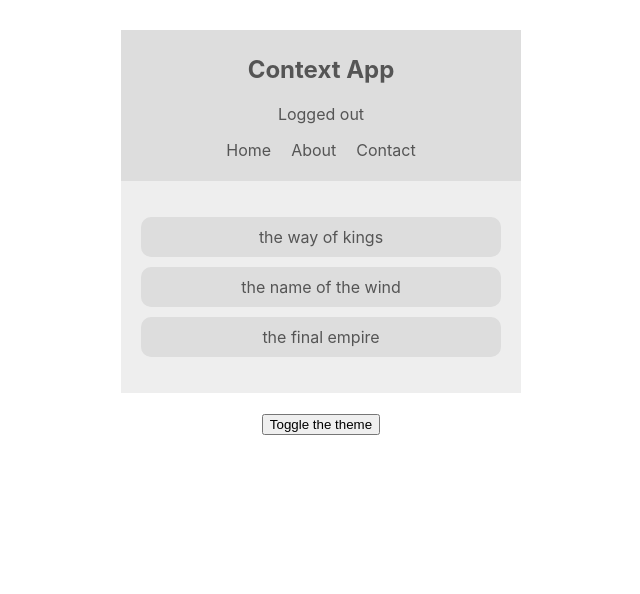
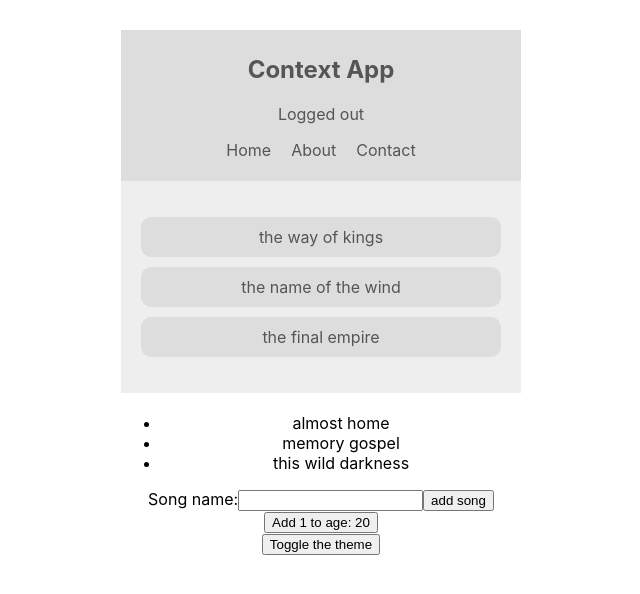
Before and after one commit to iamgeorgi/context-app, a React (Create React App) app: page / in a window 1280 px wide. Shown: the top 594 px of the page, without its empty margins (319-959 px from the left). Built offline with nearby package versions, Linux system fonts and the light colour scheme.

Commit message:
adding useState and useEffect inside components

```diff
--- a/src/App.js
+++ b/src/App.js
@@ -3,6 +3,7 @@ import Navbar from "./components/Navbar";
 import ThemeToggle from "./components/ThemeToggle";
 import AuthContextProvider from "./contexts/AuthContext";
 import ThemeContextProvider from "./contexts/ThemeContext";
+import SongList from "./components/SongList";
 
 function App() {
   return (
@@ -11,6 +12,7 @@ function App() {
         <ThemeContextProvider>
           <Navbar />
           <BookList />
+          <SongList />
           <ThemeToggle />
         </ThemeContextProvider>
       </AuthContextProvider>
--- /dev/null
+++ b/src/components/NewSongForm.js
@@ -0,0 +1,19 @@
+import React, { useState, useEffect } from 'react';
+
+const NewSongForm = ({ addSong }) => {
+  const [title, setTitle] = useState('');
+  const handleSubmit = (e) => {
+    e.preventDefault();
+    addSong(title);
+    setTitle(''); // clears the input
+  }
+  return (
+    <form onSubmit={handleSubmit}>
+      <label htmlFor="">Song name:</label>
+      <input value={title} type="text" required onChange={(e) => setTitle(e.target.value)} />
+      <input type="submit" value="add song" />
+    </form>
+   );
+}
+
+export default NewSongForm;
--- /dev/null
+++ b/src/components/SongList.js
@@ -0,0 +1,39 @@
+import React, { useState, useEffect } from 'react';
+import NewSongForm from './NewSongForm';
+
+const SongList = () => {
+  const [songs, setSongs] = useState([
+     { title: 'almost home', id: 1 },
+     { title: 'memory gospel', id: 2 },
+     { title: 'this wild darkness', id: 3 },
+  ]);
+  const [age, setAge] = useState(20);
+  // takes initial value as first prop in the right
+  // the function returns an array and a function that updates that array, so we can use destructuring
+  const addSong = (title) => {
+    setSongs([...songs, { title, id: 4 }]);
+  };
+  useEffect(() => {
+    console.log('useEffect hook ran again > songs');
+  }, [songs]);
+  // every time the component renders, useEffect is called or can be customized to run only when some data changes
+  // you can use multiple useEffect functions
+  useEffect(() => {
+    console.log('useEffect hook ran again > age');
+  }, [age]);
+  return (
+    <div className="song-list">
+      <ul>
+        {songs.map(song => {
+          return (
+            <li key={song.id}>{song.title}</li>
+          )
+        })}
+      </ul>
+      <NewSongForm addSong={addSong} />
+      <button onClick={() => setAge(age + 1)}>Add 1 to age: {age}</button>
+    </div>
+  )
+}
+
+export default SongList;
```
